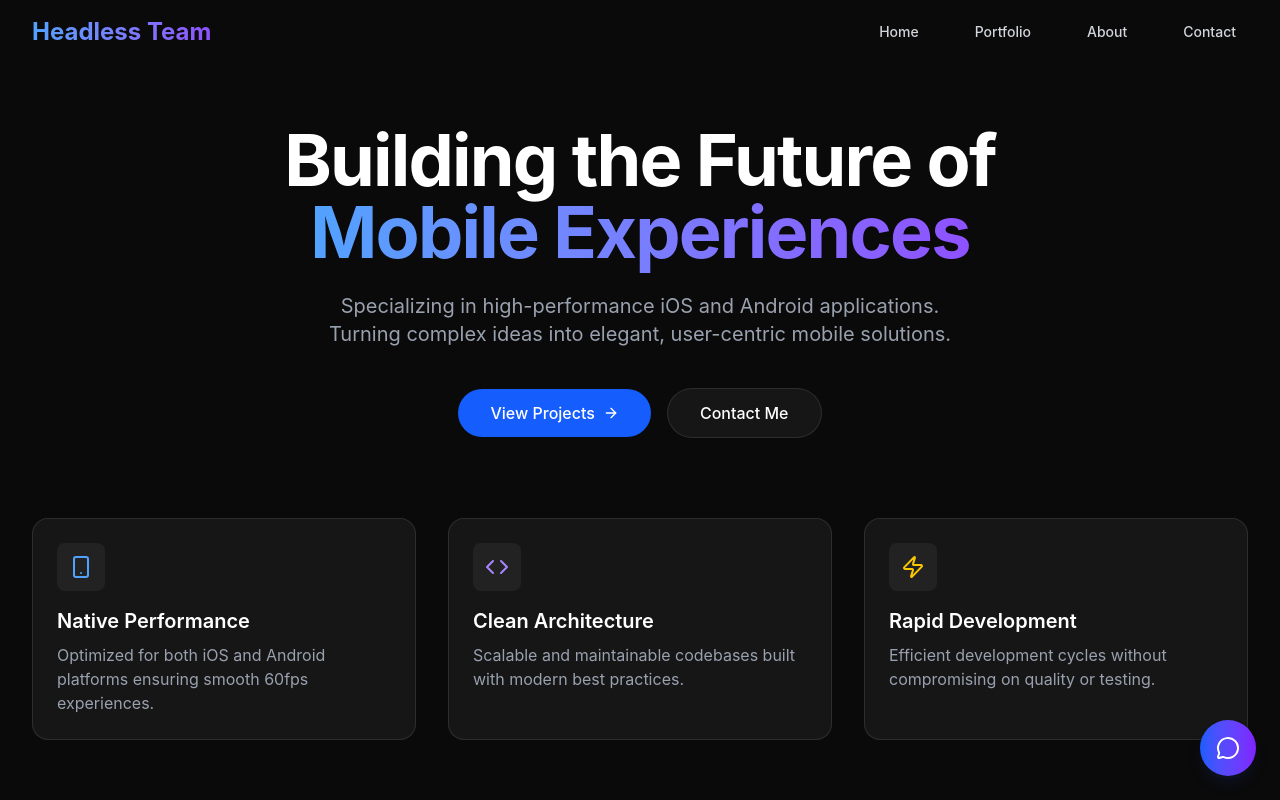
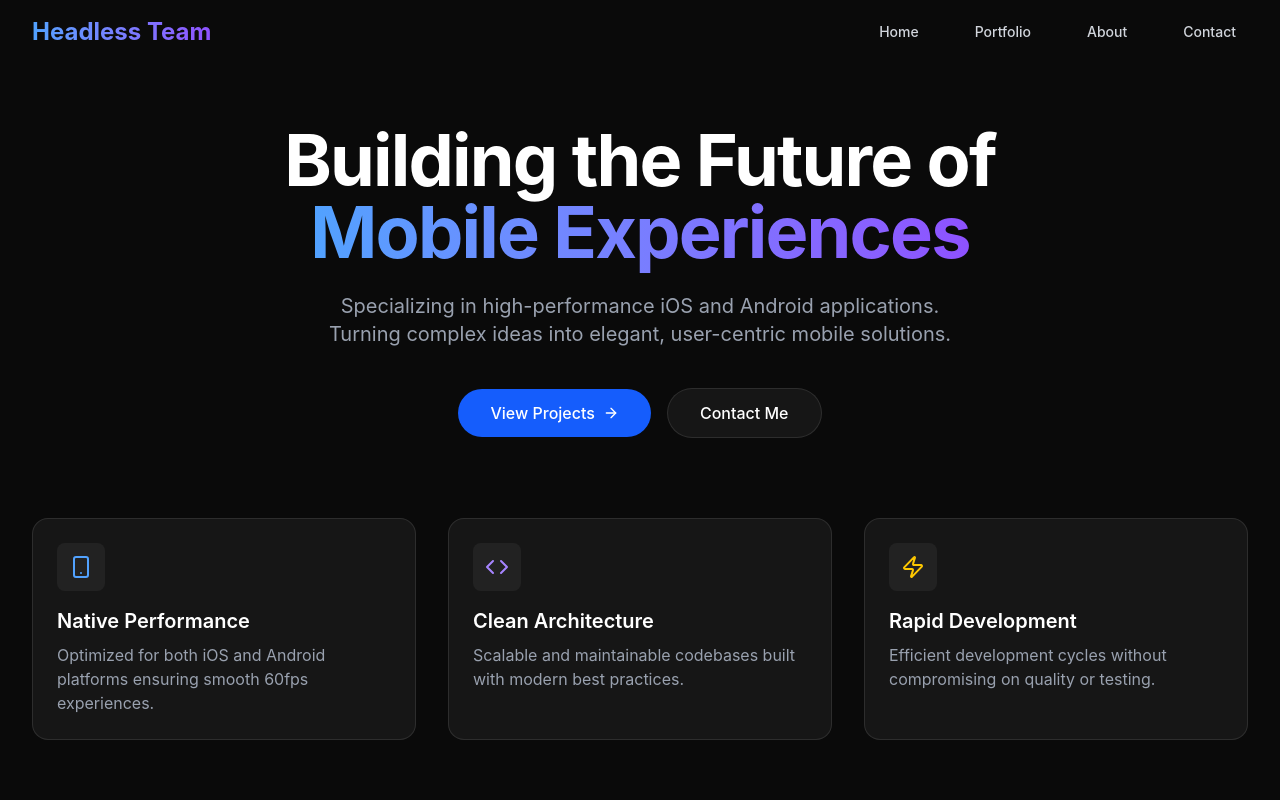
Before and after one commit to IvoTsochev/headlessteam, a React (Vite) app: page / in a window 1280 px wide. Shown: the top 800 px of the page. Built offline with nearby package versions, Linux system fonts and the light colour scheme.

Commit message:
hiding AI chat

```diff
--- a/src/App.tsx
+++ b/src/App.tsx
@@ -4,7 +4,7 @@ import Portfolio from './sections/Portfolio';
 import About from './sections/About';
 import Contact from './sections/Contact';
 import Footer from './components/Footer';
-import FloatingChat from './components/FloatingChat';
+// import FloatingChat from './components/FloatingChat';
 
 function App() {
   return (
@@ -17,7 +17,7 @@ function App() {
         <Contact />
       </main>
       <Footer />
-      <FloatingChat />
+      {/* <FloatingChat /> */}
     </div>
   )
 }
```
